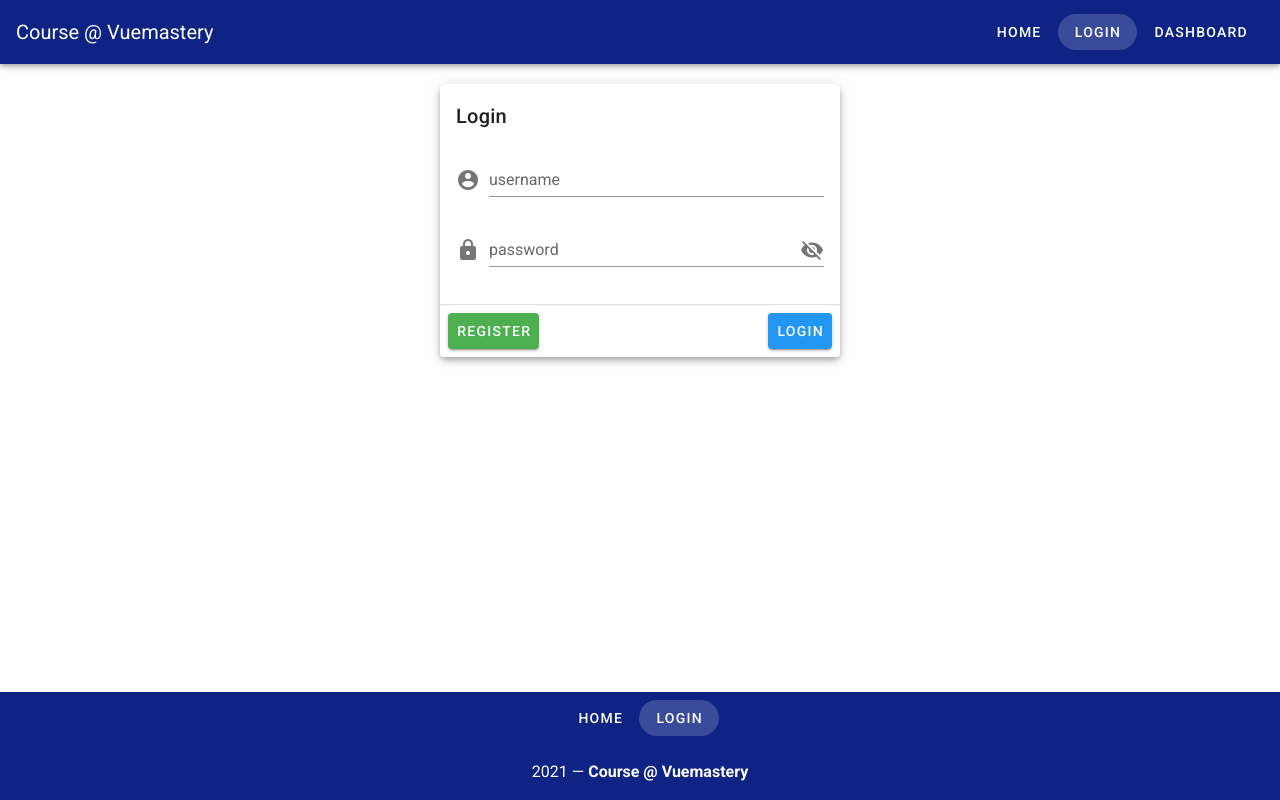
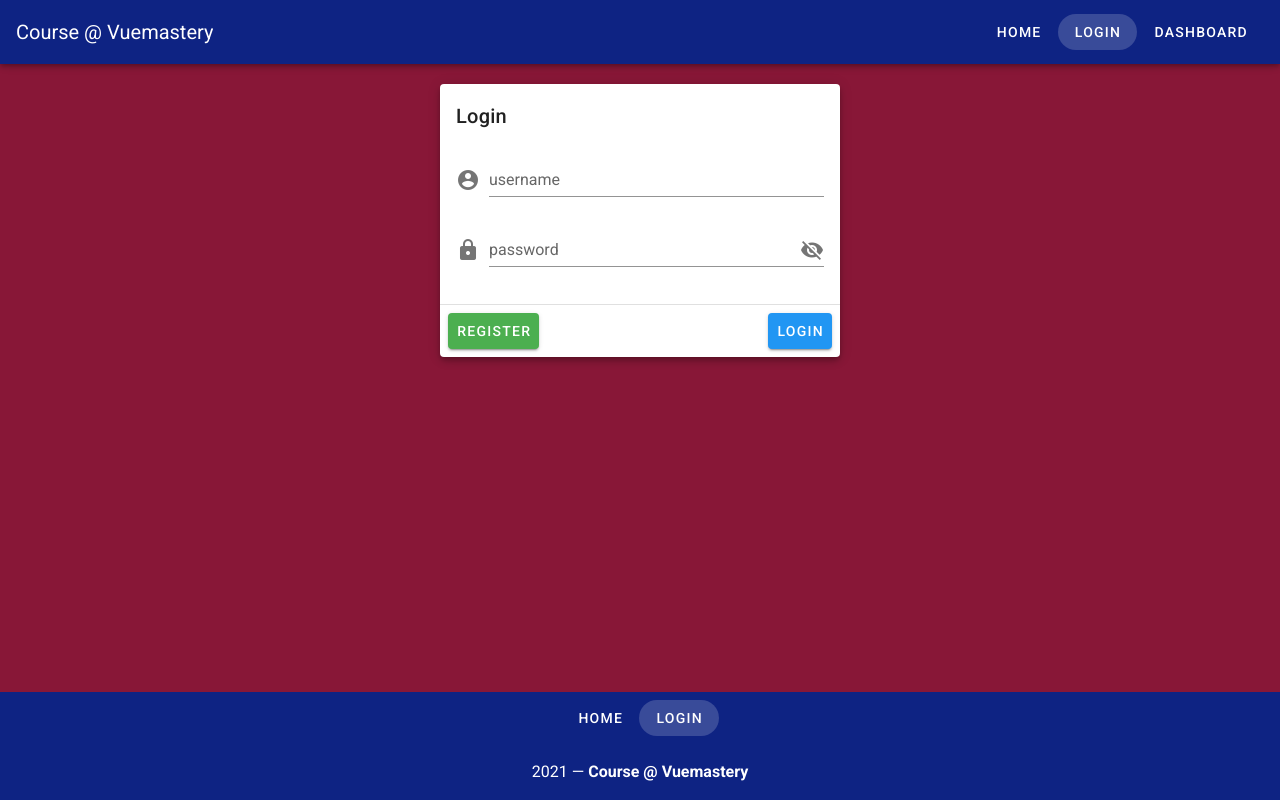
Before and after one commit to umangcodes/wanderer, a Vue app in the folder vuetify/course/: page / in a window 1280 px wide. Built offline with nearby package versions, Linux system fonts and the light colour scheme.

Commit message:
added css for glassmorph

```diff
--- a/vuetify/course/src/App.vue
+++ b/vuetify/course/src/App.vue
@@ -22,3 +22,16 @@ export default {
   }),
 };
 </script>
+
+<style>
+#app {
+  background: #7c0023e8;
+}
+.cardColor {
+  background-color: rgba(255, 255, 255, 0.1) !important;
+  border-color: white !important;
+  box-shadow: rgba(0, 0, 0, 0.1);
+  backdrop-filter: blur(5px);
+  color: #007c59;
+}
+</style>
```
